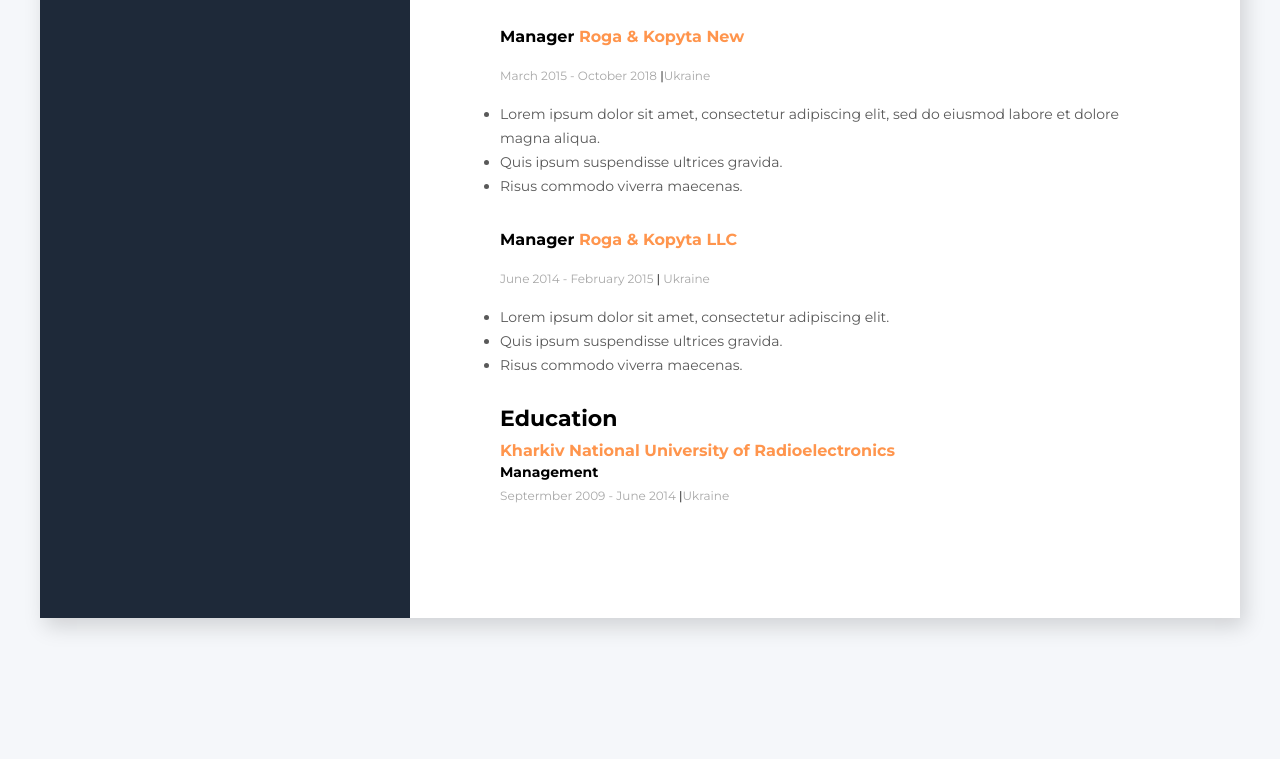
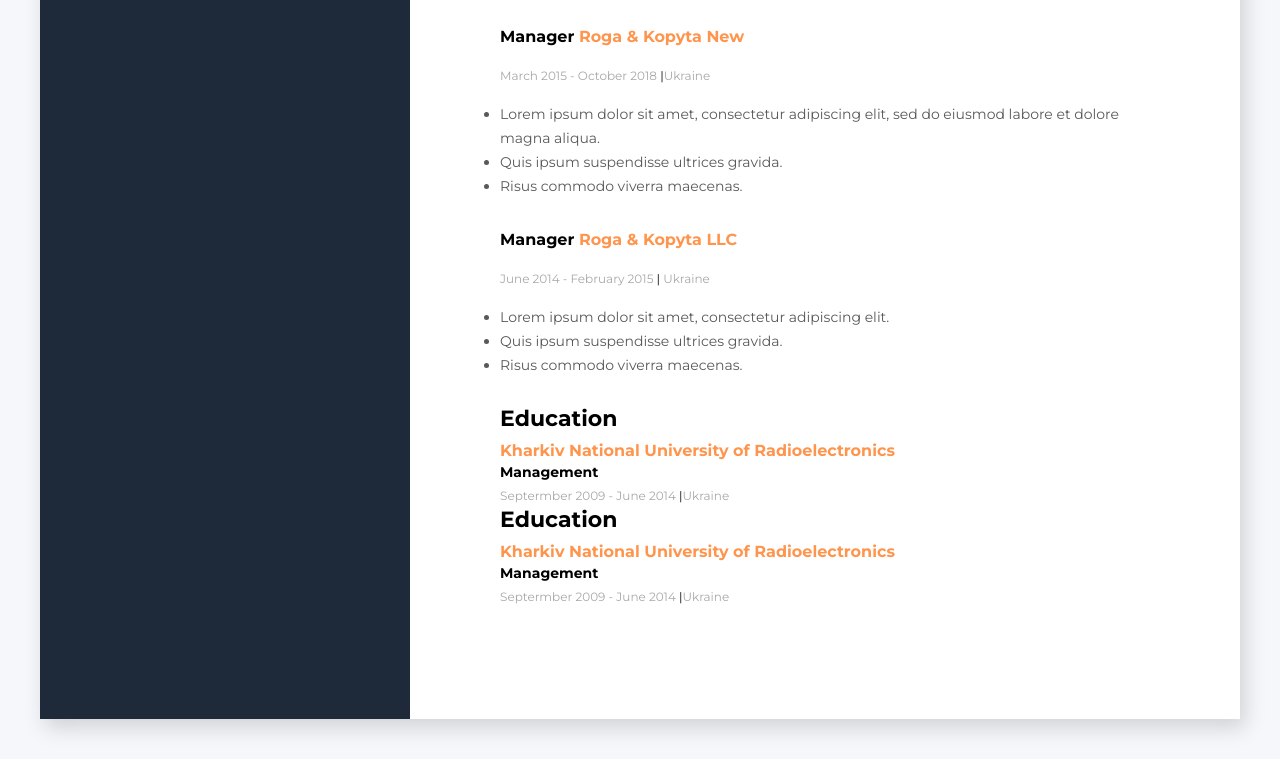
Before and after one commit to Vityokart/Git, a plain HTML site: page index.html in a window 1280 px wide. Shown: the part 892-1651 px from the top of the page. Before the commit the page ends 1550 px from the top, so only its background shows below. Drawn offline with Linux system fonts and the light colour scheme.

Commit message:
Добавил абзац

```diff
--- a/index.html
+++ b/index.html
@@ -118,6 +118,15 @@
                          <span class="pipe">|</span>Ukraine</span>
 
                     </div>
+
+					<div>
+                    <h3 class="proj">Education  </h3>
+                    <h4 class="orn">Kharkiv National University of Radioelectronics</h4>
+                    <h5 class="mang">Management</h5>
+                    <span class="time">Septermber 2009 - June 2014
+                         <span class="pipe">|</span>Ukraine</span>
+
+                    </div>
             </div>
          </div>
 
```
